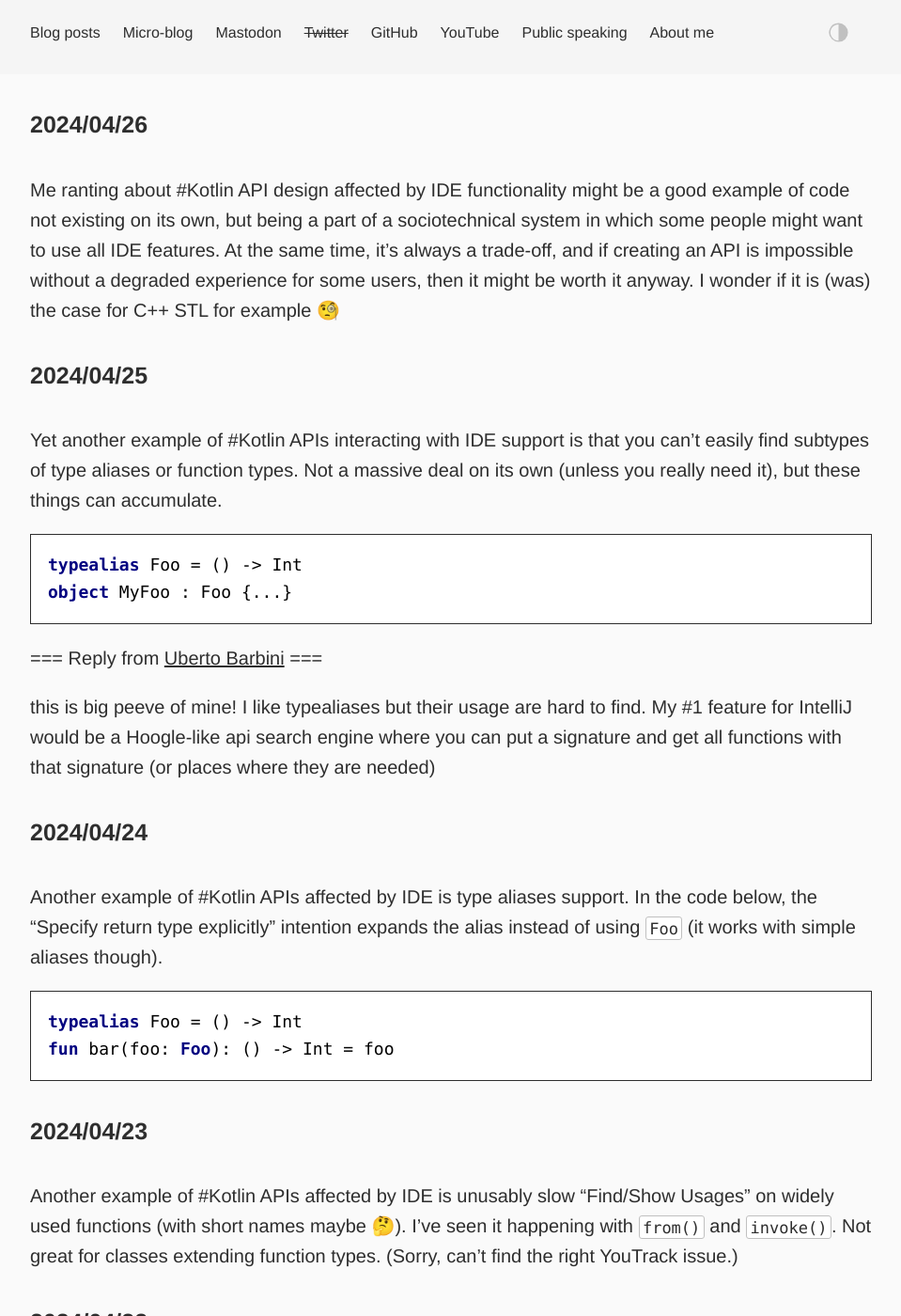
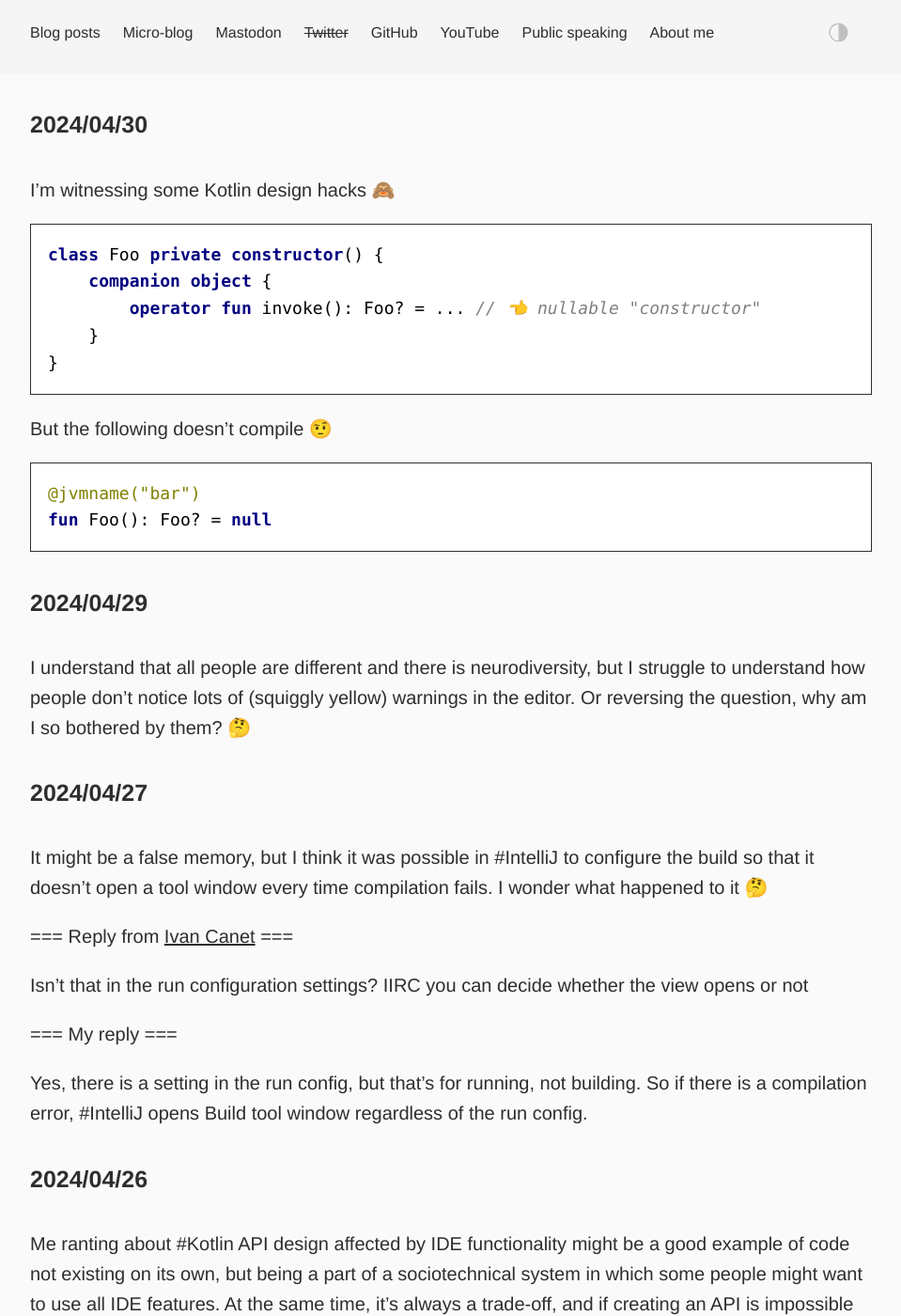
Before and after one commit to dkandalov/dkandalov.github.io, a Jekyll site: the page built from micro-blog.md, in a window 1280 px wide and 1400 px high. Shown: the whole window at 94% size, without its empty margins (160-1119 px from the left). Built offline with Jekyll 4.4.1, drawn with Linux system fonts in a browser that asks for light colours.

Commit message:
updated micro-blog

```diff
--- a/micro-blog.md
+++ b/micro-blog.md
@@ -2,6 +2,37 @@
 layout: post
 permalink: /micro-blog/
 ---
+
+#### 2024/04/30
+I'm witnessing some Kotlin design hacks 🙈
+
+<kotlin>
+class Foo private constructor() {
+    companion object {
+        operator fun invoke(): Foo? = ... // 👈 nullable "constructor"
+    }
+}
+</kotlin>
+But the following doesn't compile 🤨
+<kotlin>
+@jvmname("bar")
+fun Foo(): Foo? = null
+</kotlin>
+
+
+#### 2024/04/29
+I understand that all people are different and there is neurodiversity, but I struggle to understand how people don't notice lots of (squiggly yellow) warnings in the editor. Or reversing the question, why am I so bothered by them? 🤔
+
+#### 2024/04/27
+It might be a false memory, but I think it was possible in #IntelliJ to configure the build so that it doesn't open a tool window every time compilation fails. I wonder what happened to it 🤔
+
+=== Reply from [Ivan Canet](https://twitter.com/ivcanet) ===
+
+Isn't that in the run configuration settings? IIRC you can decide whether the view opens or not
+
+=== My reply ===
+
+Yes, there is a setting in the run config, but that's for running, not building. So if there is a compilation error, #IntelliJ opens Build tool window regardless of the run config.
 
 #### 2024/04/26
 Me ranting about #Kotlin API design affected by IDE functionality might be a good example of code not existing on its own, but being a part of a sociotechnical system in which some people might want to use all IDE features. At the same time, it's always a trade-off, and if creating an API is impossible without a degraded experience for some users, then it might be worth it anyway. I wonder if it is (was) the case for C++ STL for example 🧐
```
